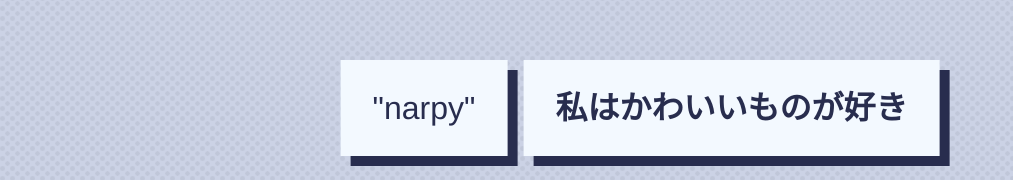
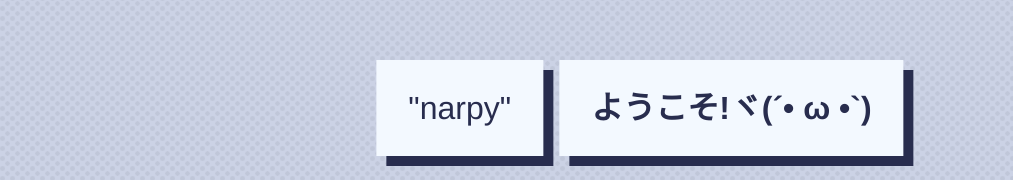
Before and after one commit to narpy/narpy.dog, a plain HTML site: page index.html in a window 1280 px wide. Shown: the part 164-344 px from the top of the page, without its empty margins (0-1013 px from the left). Drawn offline with nearby package versions, Linux system fonts and the light colour scheme.

Commit message:
Update index.html

```diff
--- a/index.html
+++ b/index.html
@@ -14,7 +14,7 @@
 	<div id="container">
 		<div class="row">
 			<span class="card">"narpy"</span>
-			<span class="card" style="animation-delay: .1s"><b>私はかわいいものが好き</b></span>
+			<span class="card" style="animation-delay: .1s"><b>ようこそ!ヾ(´• ω •`)</b></span>
 		</div>
 		<div class="row">
 			<a href="https://twitter.com/narpic" class="card card-link" style="animation-delay: .1s"><i class="icon icon-twitter"></i></a>
```
